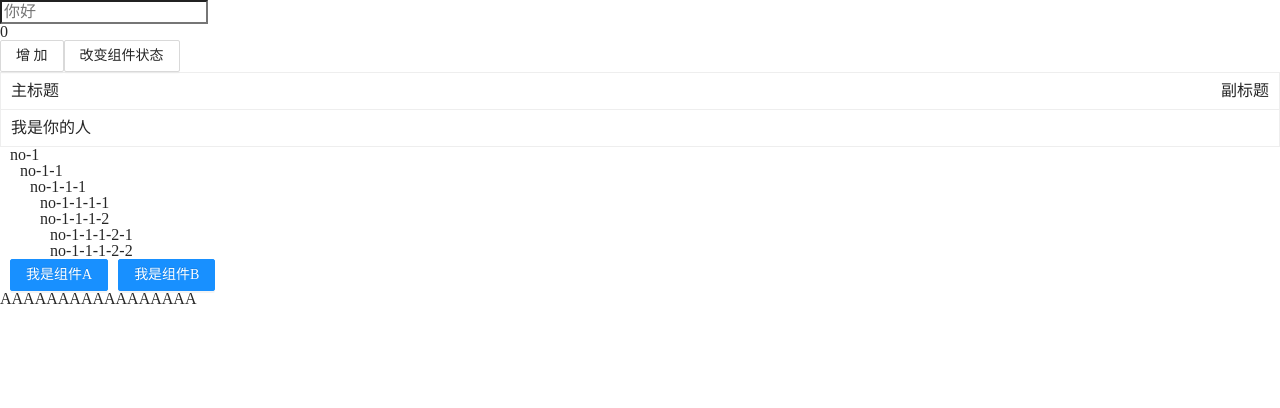
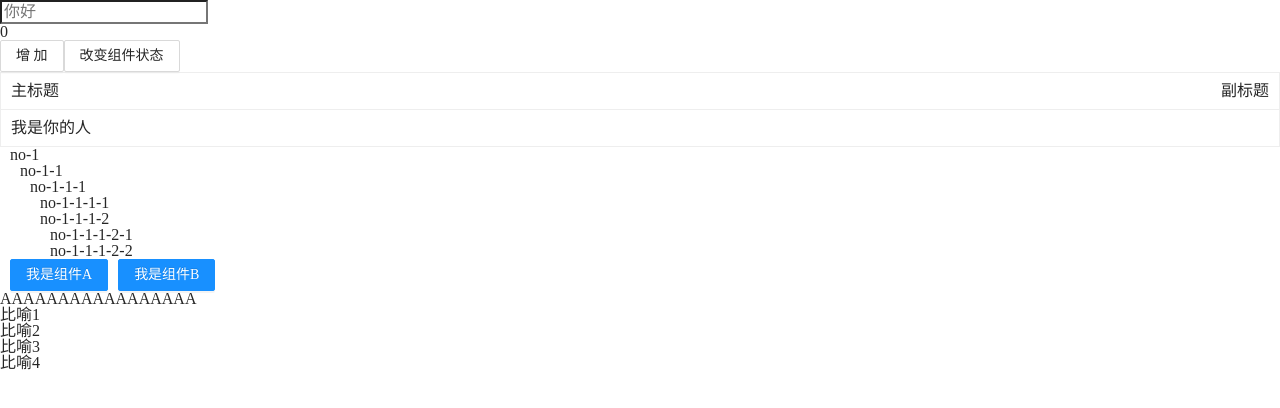
Before and after one commit to zhangzeyu007/vue3-study, a Vue app: page /component in a window 1280 px wide. Shown: the top 408 px of the page. Built offline with nearby package versions, Linux system fonts and the light colour scheme.

Commit message:
feat: 异步组件

```diff
--- /dev/null
+++ b/public/data.json
@@ -0,0 +1,14 @@
+[
+    {
+        "name": "比喻1"
+    },
+    {
+        "name": "比喻2"
+    },
+    {
+        "name": "比喻3"
+    },
+    {
+        "name": "比喻4"
+    }
+]
--- /dev/null
+++ b/src/view/about/Content/C.vue
@@ -0,0 +1,32 @@
+<!--
+ * @Description:
+ * @Author: 张泽雨
+ * @Date: 2022-04-28 22:21:19
+ * @LastEditors: 张泽雨
+ * @LastEditTime: 2022-04-29 12:17:35
+ * @FilePath: \vue3-study\src\view\about\Content\C.vue
+-->
+
+<template>
+
+ <div>
+	 <div v-for = "item in list">
+	  {{item.name}}
+	 </div>
+ </div>
+</template>
+
+
+<script setup lang="ts">
+
+import {axios} from '../server/server';
+
+
+
+const list  = await axios('./data.json')
+
+console.log(list)
+
+
+
+</script>
--- a/src/view/about/component.vue
+++ b/src/view/about/component.vue
@@ -3,7 +3,7 @@
  * @Author: 张泽雨
  * @Date: 2022-04-28 09:59:12
  * @LastEditors: 张泽雨
- * @LastEditTime: 2022-04-28 19:45:28
+ * @LastEditTime: 2022-04-28 22:51:31
  * @FilePath: \vue3-study\src\view\about\component.vue
 -->
 
@@ -16,14 +16,30 @@
         <a-button @click="swichBtn(item)" type="primary" style="margin-left:10px" :key="item.name" v-for="item in tabs">我是组件{{ item.name }}</a-button>
     </div>
     <component :is="current.comName"></component>
+    <Suspense>
+            <template #default>
+              <C></C>
+            </template>
+            <template #fallback>
+                <div>
+                    loading...
+                </div>
+            </template>
+    </Suspense>
 </template>
 
 <script setup lang="ts">
 import HelloWorld from '@/components/HelloWorld.vue';
-import { ref, reactive, onBeforeMount, onMounted, onBeforeUpdate, onUpdated, onBeforeUnmount, onUnmounted ,markRaw } from 'vue';
-import Tree from '@/components/Tree/index.vue';
+import { ref, reactive, onBeforeMount, onMounted, onBeforeUpdate, onUpdated, onBeforeUnmount, onUnmounted ,markRaw , defineAsyncComponent} from 'vue';
 import A from './Content/A.vue';
 import B from './Content/B.vue';
+import Tree from '@/components/Tree/index.vue';
+//异步组件
+const C = defineAsyncComponent(() => import('./Content/C.vue'));
+
+
+
+
 
 type TreeList = {
     name: string;
@@ -96,6 +112,9 @@ let current = reactive<Com>({
 const swichBtn = (item:Tabs) => {
     current.comName = item.comName;
 };
+
+
+
 onBeforeMount(() => {
     console.log('父组件----挂载之前---onBeforeMount');
 });
--- /dev/null
+++ b/src/view/about/server/server.ts
@@ -0,0 +1,29 @@
+/*
+ * @Description:
+ * @Author: 张泽雨
+ * @Date: 2022-04-28 21:17:29
+ * @LastEditors: 张泽雨
+ * @LastEditTime: 2022-04-28 22:29:23
+ * @FilePath: \vue3-study\src\view\about\server\server.ts
+ */
+
+type NameList = {}
+
+
+export const axios = (url: string): Promise<NameList> => {
+	return new Promise((resolve, reject) => {
+
+		let xhr: XMLHttpRequest = new XMLHttpRequest()
+
+		xhr.open('GET', url)
+
+		xhr.onreadystatechange = () => {
+			if (xhr.readyState === 4 && xhr.status === 200) {
+				setTimeout(() => {
+					resolve(JSON.parse(xhr.responseText))
+				},5000)
+			}
+		}
+		xhr.send(null)
+	})
+}
--- a/vite.config.ts
+++ b/vite.config.ts
@@ -39,7 +39,7 @@ export default defineConfig(({ mode }) => ({
     },
   },
   build: {
-    outDir: path.resolve(__dirname, '../unlimitedServer/view/unlimitedfe/'),
+    outDir: path.resolve(__dirname, './output'),
     manifest: true
   },
   plugins: [vue(), legacy({ targets: ['defaults', 'not IE 11'] })],
```
Also changed, not shown: 1 other file (tests, documents, lock files or other folders).
